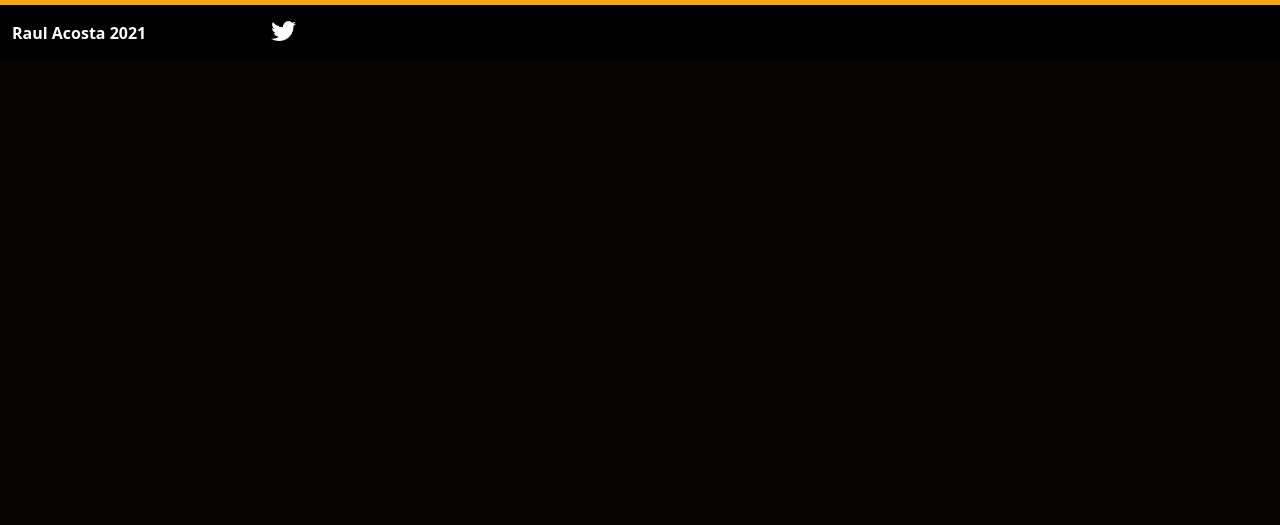
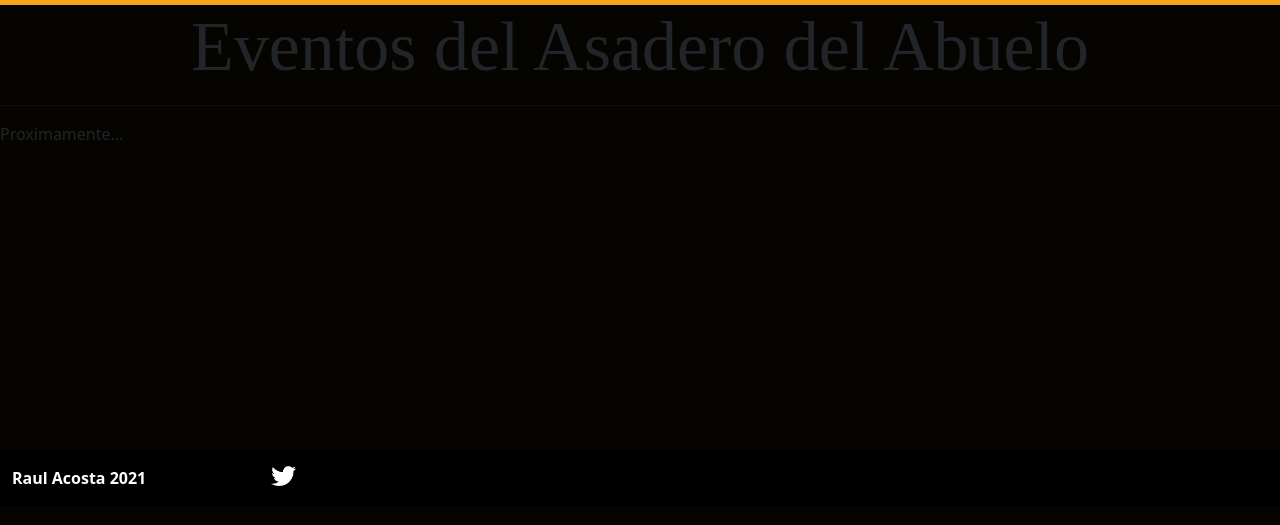
Before and after one commit to RaulAcosta95/Asaderodelabuelo, a plain HTML site: page eventos.html in a window 1280 px wide. Shown: the part 49-574 px from the top of the page. Drawn offline with nearby package versions, Linux system fonts and the light colour scheme.

Commit message:
Centré el mapa, agregué titulo a Eventos y cambios menores

```diff
--- a/eventos.html
+++ b/eventos.html
@@ -37,6 +37,19 @@
         </div>
     </header>
 
+    <section class="wrapper">
+        <section class="main">
+            <h1>Eventos del Asadero del Abuelo</h1>
+            <hr>
+        </section>
+        <article>
+            <p>Proximamente...</p>
+        </article>
+        <div id="EnviarAlFondo">
+            <br><br><br><br><br><br><br><br><br><br><br><br>
+        </div>
+    </section>
+
     <footer>
         <div class="container-fluid">
             <div class="row ">
@@ -48,7 +61,6 @@
                 </div>
             </div>
         </div>
-
     </footer>
    <script src="https://cdn.jsdelivr.net/npm/bootstrap@5.0.0-beta1/dist/js/bootstrap.bundle.min.js" integrity="sha384-ygbV9kiqUc6oa4msXn9868pTtWMgiQaeYH7/t7LECLbyPA2x65Kgf80OJFdroafW" crossorigin="anonymous"></script>
   </body>
```
Also changed, not shown: contacto.html (+4 -4 lines).
